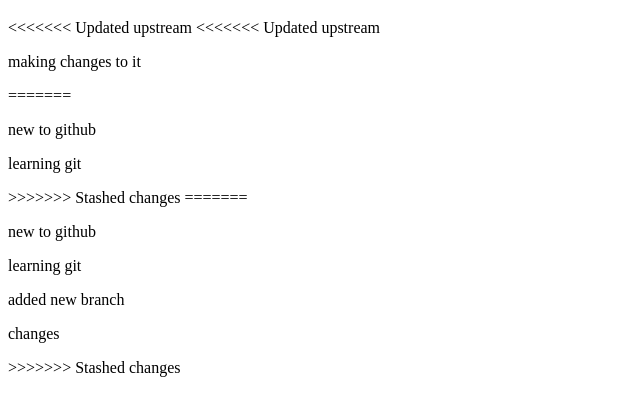
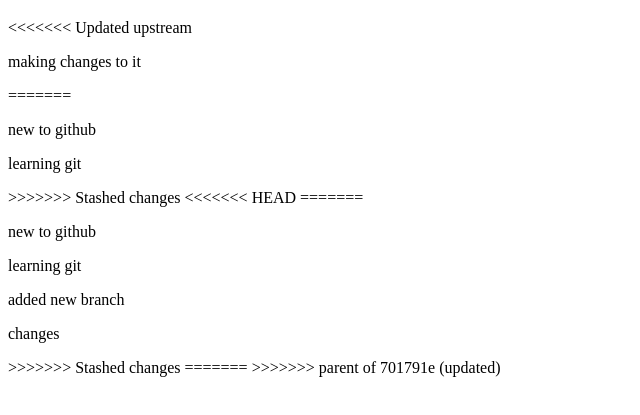
Before and after one commit to chetanananthu/sliptmate, a plain HTML site: page index.html in a window 1280 px wide. Shown: the part 61-476 px from the top of the page, without its empty margins (0-640 px from the left). Drawn offline with Linux system fonts and the light colour scheme.

Commit message:
Revert "updated"
This reverts commit 701791eb0c4838def14140e6fd052b865e13608e.

```diff
--- a/index.html
+++ b/index.html
@@ -5,12 +5,12 @@
 <body>
     <h1>Hello git</h1>
 <<<<<<< Updated upstream
-<<<<<<< Updated upstream
     <p>making changes to it</p>
 =======
     <p>new to github</p>
     <p>learning git</p>
 >>>>>>> Stashed changes
+<<<<<<< HEAD
 =======
     <p>new to github</p>
     <p>learning git</p>
@@ -18,3 +18,6 @@
     <P>changes</P>
 >>>>>>> Stashed changes
 </body>
+=======
+</body>
+>>>>>>> parent of 701791e (updated)
```
